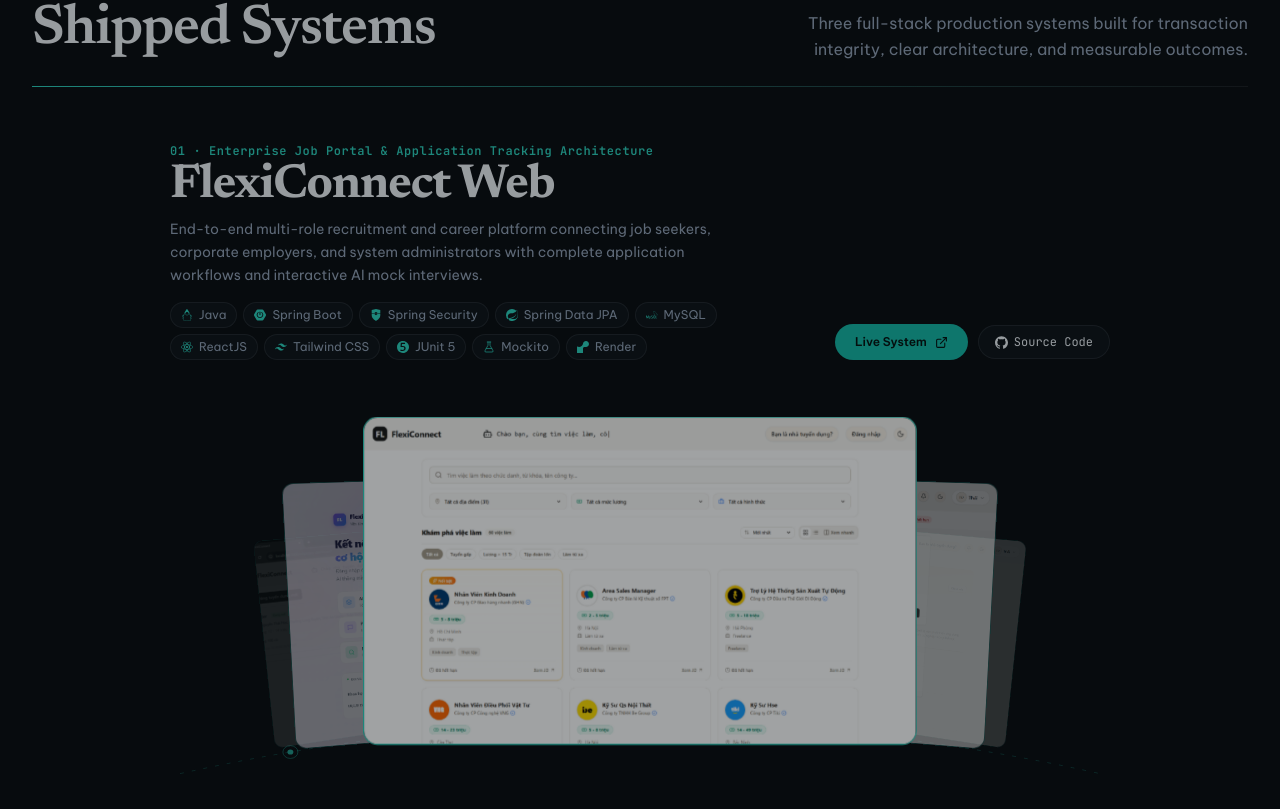
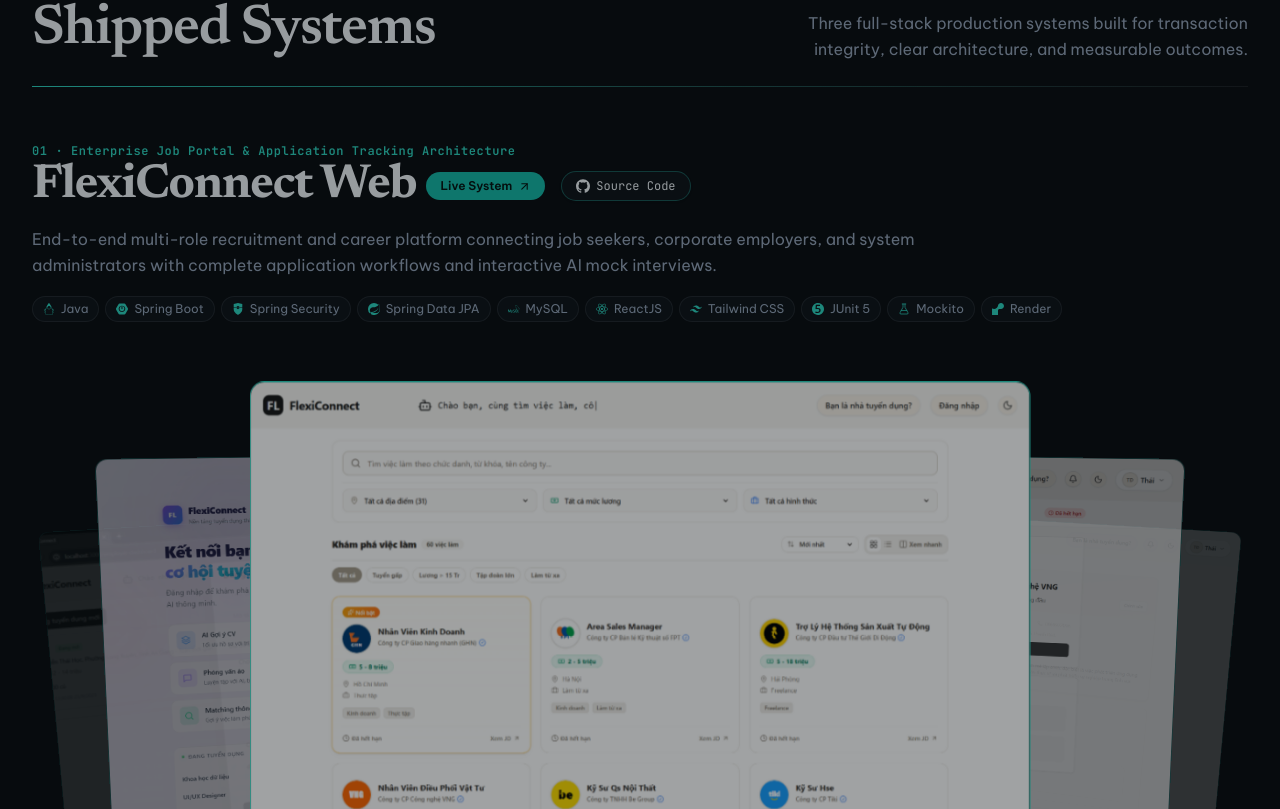
Before and after one commit to soodthin/dev-portfolio, a Next.js app: page / in a window 1280 px wide. Shown: the part 2351-3160 px from the top of the page. Built offline with nearby package versions, Linux system fonts and the light colour scheme.

Commit message:
feat(works): expand FlexiConnect to full width and inline live and source code buttons

```diff
--- a/components/sections/FlexiConnectShowcase.tsx
+++ b/components/sections/FlexiConnectShowcase.tsx
@@ -2,7 +2,7 @@
 
 import React, { useState, useRef } from 'react';
 import Image from 'next/image';
-import { ExternalLink, Maximize2 } from 'lucide-react';
+import { Maximize2, ArrowUpRight } from 'lucide-react';
 import { AnimatePresence, motion, useReducedMotion } from 'motion/react';
 import { usePortfolio } from '@/components/providers/PortfolioProvider';
 import { getAssetPath } from '@/lib/asset';
@@ -14,7 +14,7 @@ import type { ProjectImage } from '@/types/portfolio';
 const EASE_GLIDE: [number, number, number, number] = [0.22, 1, 0.36, 1];
 
 /**
- * Variant 05 — Compact Orbital Horizon Arc Coverflow (Gọn bề ngang max-w-[940px] + 60fps GPU glide)
+ * Variant 05 — Full Width Orbital Horizon Arc Coverflow (60fps GPU glide)
  * Giữ cố định toàn bộ thẻ ảnh trong DOM và cập nhật transform liên tục để lướt mượt dọc cung chân trời.
  */
 function computeArcStyle(effectiveOff: number) {
@@ -23,8 +23,8 @@ function computeArcStyle(effectiveOff: number) {
 
   if (a <= 1) {
     return {
-      transform: `translate3d(${(effectiveOff * 25.5).toFixed(2)}%, ${(-10 + a * 24).toFixed(1)}px, ${(36 - a * 114).toFixed(1)}px) rotateY(${(-effectiveOff * 17).toFixed(2)}deg) rotateZ(${(effectiveOff * 3).toFixed(2)}deg) scale(${(1 - a * 0.16).toFixed(3)})`,
-      opacity: Number((1 - a * 0.4).toFixed(3)),
+      transform: `translate3d(${(effectiveOff * 28.5).toFixed(2)}%, ${(-12 + a * 26).toFixed(1)}px, ${(42 - a * 115).toFixed(1)}px) rotateY(${(-effectiveOff * 16).toFixed(2)}deg) rotateZ(${(effectiveOff * 2.5).toFixed(2)}deg) scale(${(1 - a * 0.14).toFixed(3)})`,
+      opacity: Number((1 - a * 0.35).toFixed(3)),
       zIndex: a < 0.5 ? 30 : 22,
       interactive: true,
     };
@@ -32,16 +32,16 @@ function computeArcStyle(effectiveOff: number) {
   if (a <= 2) {
     const k = a - 1;
     return {
-      transform: `translate3d(${(s * (25.5 + k * 17.5)).toFixed(2)}%, ${(14 + k * 24).toFixed(1)}px, ${(-78 - k * 88).toFixed(1)}px) rotateY(${(-s * (17 + k * 10)).toFixed(2)}deg) rotateZ(${(s * (3 + k * 3)).toFixed(2)}deg) scale(${(0.84 - k * 0.15).toFixed(3)})`,
-      opacity: Number((0.6 - k * 0.36).toFixed(3)),
+      transform: `translate3d(${(s * (28.5 + k * 18.5)).toFixed(2)}%, ${(14 + k * 26).toFixed(1)}px, ${(-73 - k * 90).toFixed(1)}px) rotateY(${(-s * (16 + k * 8)).toFixed(2)}deg) rotateZ(${(s * (2.5 + k * 2.5)).toFixed(2)}deg) scale(${(0.86 - k * 0.14).toFixed(3)})`,
+      opacity: Number((0.65 - k * 0.38).toFixed(3)),
       zIndex: k < 0.5 ? 18 : 10,
       interactive: true,
     };
   }
   const k = Math.min(1, a - 2);
   return {
-    transform: `translate3d(${(s * (43 + k * 11)).toFixed(2)}%, ${(38 + k * 20).toFixed(1)}px, ${(-166 - k * 64).toFixed(1)}px) rotateY(${(-s * (27 + k * 7)).toFixed(2)}deg) rotateZ(${(s * (6 + k * 2.5)).toFixed(2)}deg) scale(${(0.69 - k * 0.12).toFixed(3)})`,
-    opacity: Number(Math.max(0, 0.24 * (1 - k)).toFixed(3)),
+    transform: `translate3d(${(s * (47 + k * 12)).toFixed(2)}%, ${(40 + k * 22).toFixed(1)}px, ${(-163 - k * 64).toFixed(1)}px) rotateY(${(-s * (24 + k * 6)).toFixed(2)}deg) rotateZ(${(s * (5 + k * 2)).toFixed(2)}deg) scale(${(0.72 - k * 0.12).toFixed(3)})`,
+    opacity: Number(Math.max(0, 0.27 * (1 - k)).toFixed(3)),
     zIndex: 2,
     interactive: false,
   };
@@ -52,7 +52,7 @@ export function FlexiConnectShowcase({
 }: {
   onOpenLightbox?: (images: ProjectImage[], index: number, title: string) => void;
 }) {
-  const { data, t, lang } = usePortfolio();
+  const { data, lang } = usePortfolio();
   const prefersReducedMotion = useReducedMotion();
   const project = data.projects.find((p) => p.id === 'project-01') || data.projects[0];
   const images = project?.imagesList || [];
@@ -69,13 +69,13 @@ export function FlexiConnectShowcase({
   const cur = images[activeIndex];
   const step = (d: number) => setActiveIndex((prev) => (prev + d + total) % total);
 
-  // Tọa độ chấm định vị trượt dọc cung chân trời Q(470, 12)
+  // Tọa độ chấm định vị trượt dọc cung chân trời Q(600, 12)
   const arcT = Math.max(
-    0.08,
-    Math.min(0.92, 0.12 + ((activeIndex - dragRatio * 0.5) / Math.max(1, total - 1)) * 0.76)
+    0.06,
+    Math.min(0.94, 0.08 + ((activeIndex - dragRatio * 0.5) / Math.max(1, total - 1)) * 0.84)
   );
   const mt = 1 - arcT;
-  const dotX = mt * mt * 10 + 2 * mt * arcT * 470 + arcT * arcT * 930;
+  const dotX = mt * mt * 15 + 2 * mt * arcT * 600 + arcT * arcT * 1185;
   const dotY = mt * mt * 132 + 2 * mt * arcT * 12 + arcT * arcT * 132;
 
   const finishDrag = (clientX: number) => {
@@ -95,18 +95,44 @@ export function FlexiConnectShowcase({
 
   return (
     <ScrollDepthWrapper sectionId={project.id}>
-      <article id={project.id} className="scroll-mt-24 max-w-[940px] mx-auto space-y-9">
-        <div className="flex flex-col lg:flex-row lg:items-end justify-between gap-5">
-          <div className="space-y-2 max-w-xl">
+      <article id={project.id} className="scroll-mt-24 w-full space-y-8 lg:space-y-10">
+        <div className="space-y-3.5">
           <span className="font-mono text-xs text-[var(--accent)] font-semibold tracking-wider">
             {project.number} · {project.subtitle}
           </span>
-            <h3 className="font-serif text-4xl sm:text-5xl font-bold tracking-[-0.025em] text-[var(--text)]">
+          <div className="flex flex-wrap items-center gap-3 sm:gap-4">
+            <a
+              href={project.demoUrl || 'https://flexiconnectweb.onrender.com/'}
+              target="_blank"
+              rel="noopener noreferrer"
+              className="group inline-flex items-center gap-2.5 text-[var(--text)] hover:text-[var(--accent)] transition-colors cursor-pointer"
+              title="FlexiConnect Web - Open Live System"
+            >
+              <h3 className="font-serif text-3xl sm:text-4xl lg:text-5xl font-bold tracking-[-0.025em] transition-colors">
                 {project.title}
               </h3>
-            <p className="text-sm text-[var(--text-muted)] leading-relaxed">{project.description}</p>
+              <span className="inline-flex items-center gap-1.5 px-3.5 py-1.5 rounded-full bg-[var(--accent-deep)] text-[var(--accent-cta-text)] hover:brightness-110 text-xs font-semibold shadow-[var(--surface-shadow)] transition-all shrink-0">
+                <span>Live System</span>
+                <ArrowUpRight size={13} className="transition-transform group-hover:translate-x-0.5 group-hover:-translate-y-0.5" />
+              </span>
+            </a>
+
+            <a
+              href="https://github.com/soodthin/FlexiConnect"
+              target="_blank"
+              rel="noopener noreferrer"
+              className="inline-flex items-center gap-1.5 px-3.5 py-1.5 rounded-full border border-[var(--hairline-strong)] hover:border-[var(--accent)] hover:text-[var(--accent)] bg-[var(--surface-1)] text-xs font-mono text-[var(--text)] transition-all cursor-pointer shadow-sm shrink-0"
+              title="FlexiConnect Source Code on GitHub"
+            >
+              <GithubIcon size={14} />
+              <span>Source Code</span>
+            </a>
+          </div>
+          <p className="text-sm sm:text-base text-[var(--text-muted)] leading-relaxed max-w-4xl pt-0.5">
+            {project.description}
+          </p>
           {project.tags && project.tags.length > 0 && (
-              <div className="flex flex-wrap items-center gap-1.5 pt-2">
+            <div className="flex flex-wrap items-center gap-1.5 pt-1">
               {project.tags.map((tag) => (
                 <span
                   key={tag}
@@ -119,42 +145,17 @@ export function FlexiConnectShowcase({
             </div>
           )}
         </div>
-          <div className="flex flex-wrap items-center gap-2.5 shrink-0">
-            {project.demoUrl && (
-              <a
-                href={project.demoUrl}
-                target="_blank"
-                rel="noopener noreferrer"
-                className="inline-flex items-center gap-2 px-5 py-2.5 rounded-full bg-[var(--accent-deep)] text-[var(--accent-cta-text)] hover:brightness-110 text-xs font-semibold shadow-[var(--surface-shadow)] transition-all"
-              >
-                <span>Live System</span>
-                <ExternalLink size={13} />
-              </a>
-            )}
-            {project.githubUrl && (
-              <a
-                href={project.githubUrl}
-                target="_blank"
-                rel="noopener noreferrer"
-                className="inline-flex items-center gap-1.5 px-4 py-2 rounded-full border border-[var(--hairline)] hover:border-[var(--hairline-strong)] bg-[var(--surface-1)] text-xs font-mono text-[var(--text)] transition-colors"
-              >
-                <GithubIcon size={13} />
-                <span>{t.works.sourceCodeBtn}</span>
-              </a>
-            )}
-          </div>
-        </div>
 
-        {/* Sân khấu Orbital Horizon gọn bề ngang + trượt mượt 60fps */}
+        {/* Sân khấu Orbital Horizon toàn màn hình + trượt mượt 60fps */}
         <div className="relative space-y-4">
           <svg
             aria-hidden="true"
-            viewBox="0 0 940 150"
+            viewBox="0 0 1200 150"
             preserveAspectRatio="none"
             className="pointer-events-none absolute inset-x-0 bottom-10 w-full h-32 opacity-70 overflow-visible"
           >
             <path
-              d="M 10 132 Q 470 12 930 132"
+              d="M 15 132 Q 600 12 1185 132"
               fill="none"
               stroke="var(--hairline-strong)"
               strokeWidth="1"
@@ -175,7 +176,7 @@ export function FlexiConnectShowcase({
           </svg>
 
           <div
-            style={{ perspective: '1450px', touchAction: 'pan-y' }}
+            style={{ perspective: '1600px', touchAction: 'pan-y' }}
             onPointerDown={(e) => {
               startXRef.current = e.clientX;
               if (!prefersReducedMotion) setIsDragging(true);
@@ -183,7 +184,7 @@ export function FlexiConnectShowcase({
             onPointerMove={(e) => {
               if (startXRef.current === null || prefersReducedMotion) return;
               const dx = e.clientX - startXRef.current;
-              setDragRatio(Math.max(-0.85, Math.min(0.85, dx / 240)));
+              setDragRatio(Math.max(-0.85, Math.min(0.85, dx / 280)));
             }}
             onPointerUp={(e) => finishDrag(e.clientX)}
             onPointerLeave={(e) => {
@@ -194,7 +195,7 @@ export function FlexiConnectShowcase({
               setIsDragging(false);
               setDragRatio(0);
             }}
-            className="relative h-[300px] sm:h-[390px] overflow-hidden select-none cursor-grab active:cursor-grabbing"
+            className="relative h-[340px] sm:h-[440px] md:h-[500px] lg:h-[540px] overflow-hidden select-none cursor-grab active:cursor-grabbing"
           >
             {images.map((img, idx) => {
               let off = idx - activeIndex;
@@ -222,7 +223,7 @@ export function FlexiConnectShowcase({
                         ? 'border-color 180ms ease-out'
                         : 'transform 460ms cubic-bezier(0.22, 1, 0.36, 1), opacity 340ms ease-out, border-color 220ms ease-out',
                   }}
-                  className={`absolute inset-0 m-auto w-[72%] max-w-[540px] h-[82%] rounded-[14px] overflow-hidden border bg-[var(--surface-1)] cursor-pointer will-change-transform shadow-[var(--surface-shadow)] ${
+                  className={`absolute inset-0 m-auto w-[82%] sm:w-[74%] md:w-[68%] max-w-[760px] h-[86%] rounded-[14px] overflow-hidden border bg-[var(--surface-1)] cursor-pointer will-change-transform shadow-[var(--surface-shadow)] ${
                     isFront ? 'border-[var(--accent)] ring-1 ring-[var(--accent)]/30' : 'border-[var(--hairline-strong)]'
                   }`}
                 >
@@ -230,7 +231,7 @@ export function FlexiConnectShowcase({
                     src={getAssetPath(img.src)}
                     alt={img.title}
                     fill
-                    sizes="(max-width:1024px) 78vw, 540px"
+                    sizes="(max-width:1024px) 85vw, 760px"
                     unoptimized
                     className="object-cover object-top"
                   />
```
Lines whose indentation alone changed are shown as unchanged.
